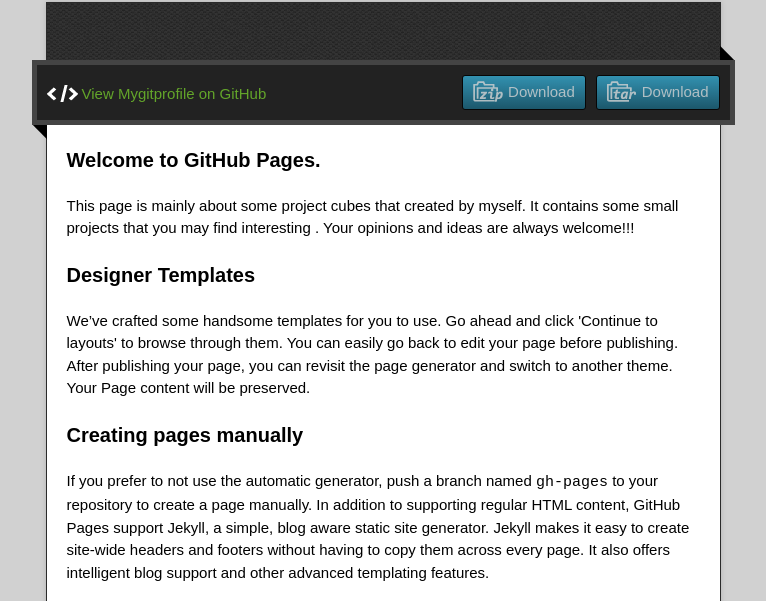
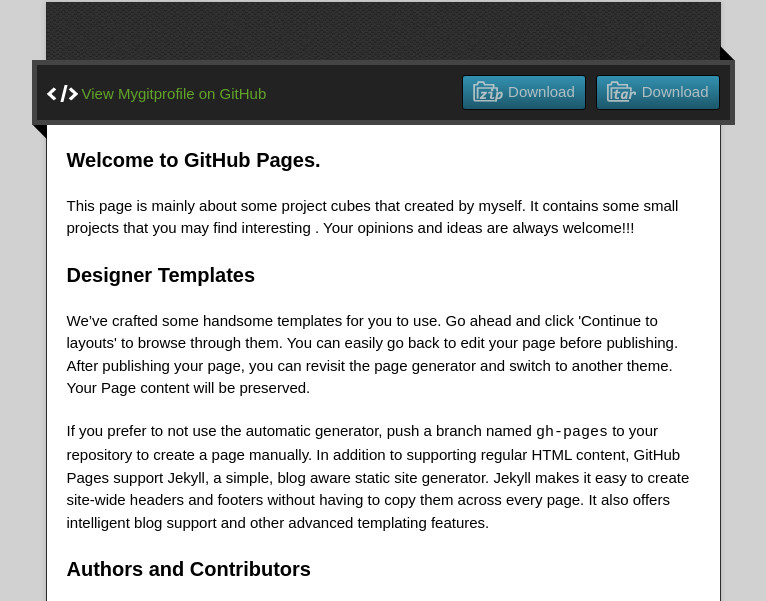
Before and after one commit to mazartmachine/MyGitProfile, a plain HTML site: page index.html in a window 1280 px wide. Shown: the part 128-729 px from the top of the page, without its empty margins (257-1023 px from the left). Drawn offline with nearby package versions, Linux system fonts and the light colour scheme.

Commit message:
Update index.html

```diff
--- a/index.html
+++ b/index.html
@@ -46,9 +46,6 @@
 
 <p>We’ve crafted some handsome templates for you to use. Go ahead and click 'Continue to layouts' to browse through them. You can easily go back to edit your page before publishing. After publishing your page, you can revisit the page generator and switch to another theme. Your Page content will be preserved.</p>
 
-<h3>
-<a id="creating-pages-manually" class="anchor" href="#creating-pages-manually" aria-hidden="true"><span class="octicon octicon-link"></span></a>Creating pages manually</h3>
-
 <p>If you prefer to not use the automatic generator, push a branch named <code>gh-pages</code> to your repository to create a page manually. In addition to supporting regular HTML content, GitHub Pages support Jekyll, a simple, blog aware static site generator. Jekyll makes it easy to create site-wide headers and footers without having to copy them across every page. It also offers intelligent blog support and other advanced templating features.</p>
 
 <h3>
```
